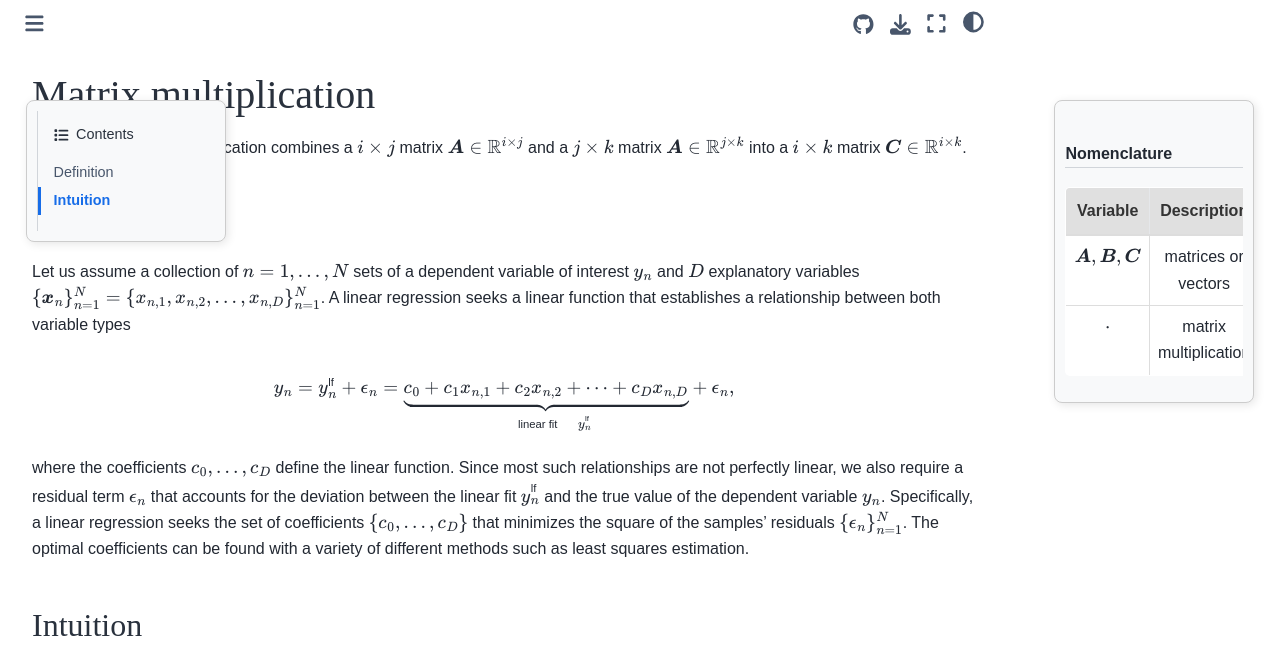
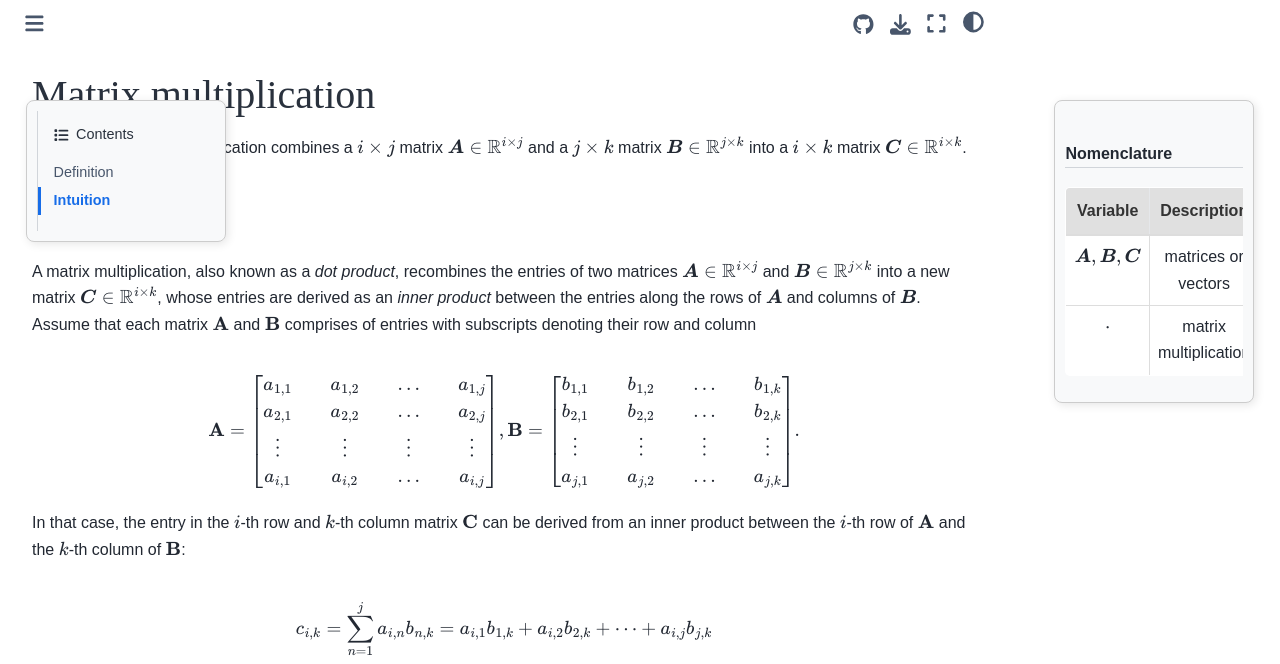
Before and after one commit to douden/graph_test, a Jupyter Book: the page built from book/pages/matrix_multiplication.md, in a window 1280 px wide and 1400 px high. Shown: the top 664 px of the window. Built offline with Jupyter Book 1.0.4 settings and Sphinx 7.4.7 and the Sphinx Book theme 1.1.4, drawn with Linux system fonts in a browser that asks for light colours; pages that are not in the unit, such as notebooks, are missing from menus; comment, search, counter and statistics services are not loaded; some of the changed text lies outside the part shown; grey boxes are pictures that could not be loaded.

Commit message:
expanded content

```diff
--- a/book/pages/matrix_multiplication.md
+++ b/book/pages/matrix_multiplication.md
@@ -8,25 +8,41 @@
 
 # Matrix multiplication
 
-**Summary.** A matrix multiplication combines a $i \times j$ matrix $\boldsymbol{A}\in\mathbb{R}^{i \times j}$ and a $j \times k$ matrix $\boldsymbol{A}\in\mathbb{R}^{j \times k}$ into a $i \times k$ matrix $\boldsymbol{C}\in\mathbb{R}^{i \times k}$.
+**Summary.** A matrix multiplication combines a $i \times j$ matrix $\boldsymbol{A}\in\mathbb{R}^{i \times j}$ and a $j \times k$ matrix $\boldsymbol{B}\in\mathbb{R}^{j \times k}$ into a $i \times k$ matrix $\boldsymbol{C}\in\mathbb{R}^{i \times k}$.
 
 ## Definition
 
-Let us assume a collection of $n=1,\dots,N$ sets of a dependent variable of interest $y_{n}$ and $D$ explanatory variables $\{\boldsymbol{x}_{n}\}_{n=1}^{N}=\{x_{n,1},x_{n,2},\dots,x_{n,D}\}_{n=1}^{N}$. A linear regression seeks a linear function that establishes a relationship between both variable types
+A matrix multiplication, also known as a *dot product*, recombines the entries of two matrices $\boldsymbol{A}\in\mathbb{R}^{i \times j}$ and $\boldsymbol{B}\in\mathbb{R}^{j \times k}$ into a new matrix $\boldsymbol{C}\in\mathbb{R}^{i \times k}$, whose entries are derived as an *inner product* between the entries along the rows of $\boldsymbol{A}$ and columns of $\boldsymbol{B}$. Assume that each matrix $\mathbf{A}$ and $\mathbf{B}$ comprises of entries with subscripts denoting their row and column
 
 $$
-y_{n} = y_{n}^{\text{lf}} + \epsilon_{n} = \underbrace{c_{0} + c_{1}x_{n,1} + c_{2}x_{n,2} + \dots + c_{D}x_{n,D}}_{\text{linear fit }y_{n}^{\text{lf}}} + \epsilon_{n},
+\mathbf{A} = \left[
+    \begin{matrix}
+    a_{1,1} && a_{1,2} && \dots && a_{1,j} \\
+    a_{2,1} && a_{2,2} && \dots && a_{2,j} \\
+    \vdots && \vdots && \vdots && \vdots \\
+    a_{i,1} && a_{i,2} && \dots && a_{i,j} \\
+    \end{matrix} \right], \mathbf{B} = \left[
+    \begin{matrix}
+    b_{1,1} && b_{1,2} && \dots && b_{1,k} \\
+    b_{2,1} && b_{2,2} && \dots && b_{2,k} \\
+    \vdots && \vdots && \vdots && \vdots \\
+    a_{j,1} && a_{j,2} && \dots && a_{j,k} \\
+    \end{matrix} \right].
 $$
 
-where the coefficients ${c_{0},\dots,c_{D}}$ define the linear function. Since most such relationships are not perfectly linear, we also require a residual term $\epsilon_{n}$ that accounts for the deviation between the linear fit $y_{n}^{\text{lf}}$ and the true value of the dependent variable $y_{n}$. Specifically, a linear regression seeks the set of coefficients $\{c_{0},\dots,c_{D}\}$ that minimizes the square of the samples' residuals $\{\epsilon_{n}\}_{n=1}^{N}$. The optimal coefficients can be found with a variety of different methods such as least squares estimation.
+In that case, the entry in the $i$-th row and $k$-th column matrix $\mathbf{C}$ can be derived from an inner product between the $i$-th row of $\mathbf{A}$ and the $k$-th column of $\mathbf{B}$:
+
+$$
+c_{i,k} = \sum_{n=1}^{j} a_{i,n} b_{n,k} = a_{i,1} b_{1,k} + a_{i,2} b_{2,k} + \dots + a_{i,j} b_{j,k}
+$$
 
 ## Intuition
 
-<div style="float: right; width: 50%; margin: 10px; border: 1px solid #ccc; border-radius: 8px; box-shadow: 2px 2px 10px rgba(0, 0, 0, 0.1);">
-    <iframe src="https://maxramgraber.github.io/MASTER/main/_static/elements/matrix_multiplication.html" style="width: 100%; aspect-ratio: 1 / 1; border: none; border-radius: 8px;"></iframe>
+<div style="float: right; width: 100%; margin: 10px; border: 1px solid #ccc; border-radius: 8px; box-shadow: 2px 2px 10px rgba(0, 0, 0, 0.1);">
+    <iframe src="https://maxramgraber.github.io/MASTER/main/_static/elements/matrix_multiplication.html" style="width: 100%; aspect-ratio: 2 / 1; border: none; border-radius: 8px;"></iframe>
     <div style="text-align: justify; padding: 5px; font-size: 14px; font-family: Arial, sans-serif; color: #555;">
-        <strong>Interactive element.</strong> Drag the handles to adjust the linear regression. Try to find the optimal fit. Observe how the average residuals and the residual ratio change.
+        <strong>Interactive element.</strong> Hover over the entries of the matrices to see how the rows and columns of the matrices on the left side of the equation combine into entries of the matrix on the right side.
     </div>
 </div>
 
-A useful way of thinking about a linear regression is that we are seeking a *line* (in 2-D), a *plane* (in 3-D), or a *hyper-plane* (in higher dimensions) that is as close as possible to all samples. If we use least squares estimation to find the optimal linear function, the objective function penalizes the sum of squared residuals of all samples. This has the consequence that samples, which deviate the farthest from the linear function, excert the strongest "pull" on the linear regression. The consequence is a linear function that pierces the cloud of points along its longest axis, and balances the residuals above and below the linear function.
+The element above illustrates this recombination in practice.
```
